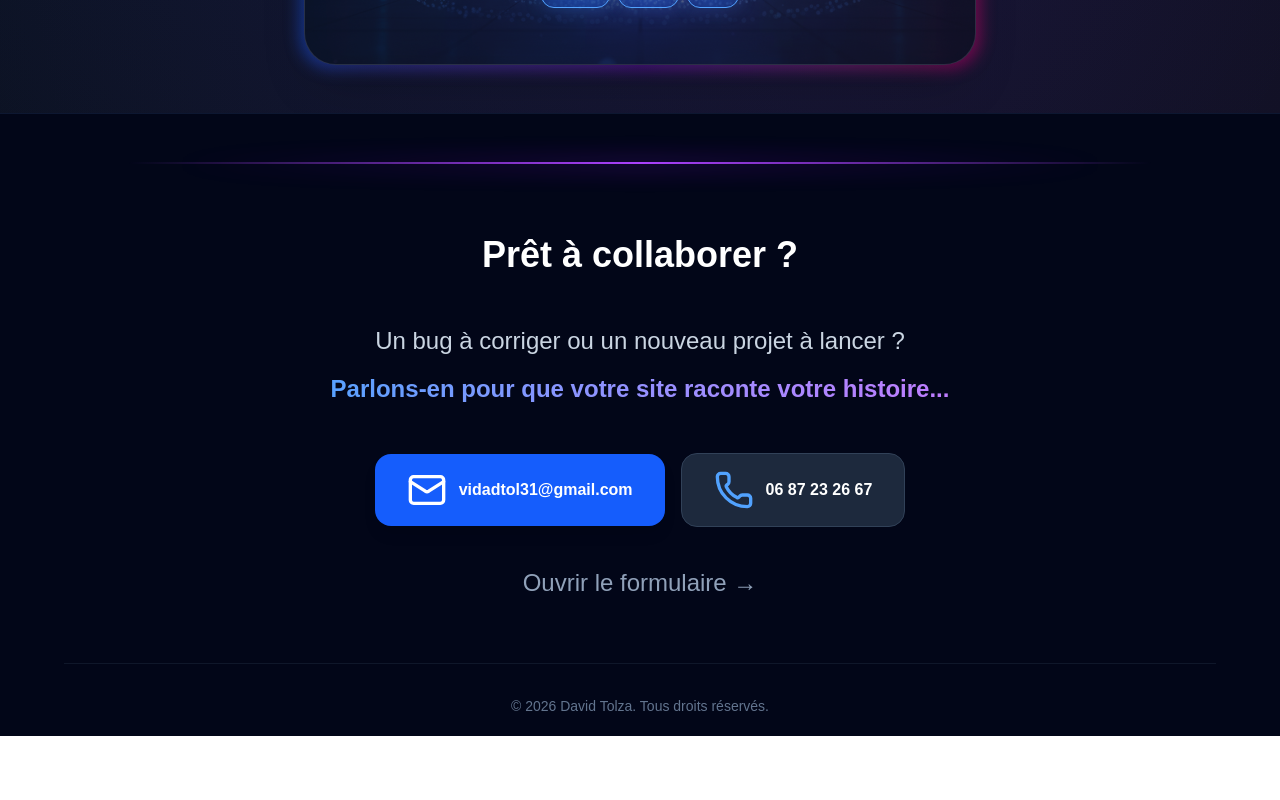
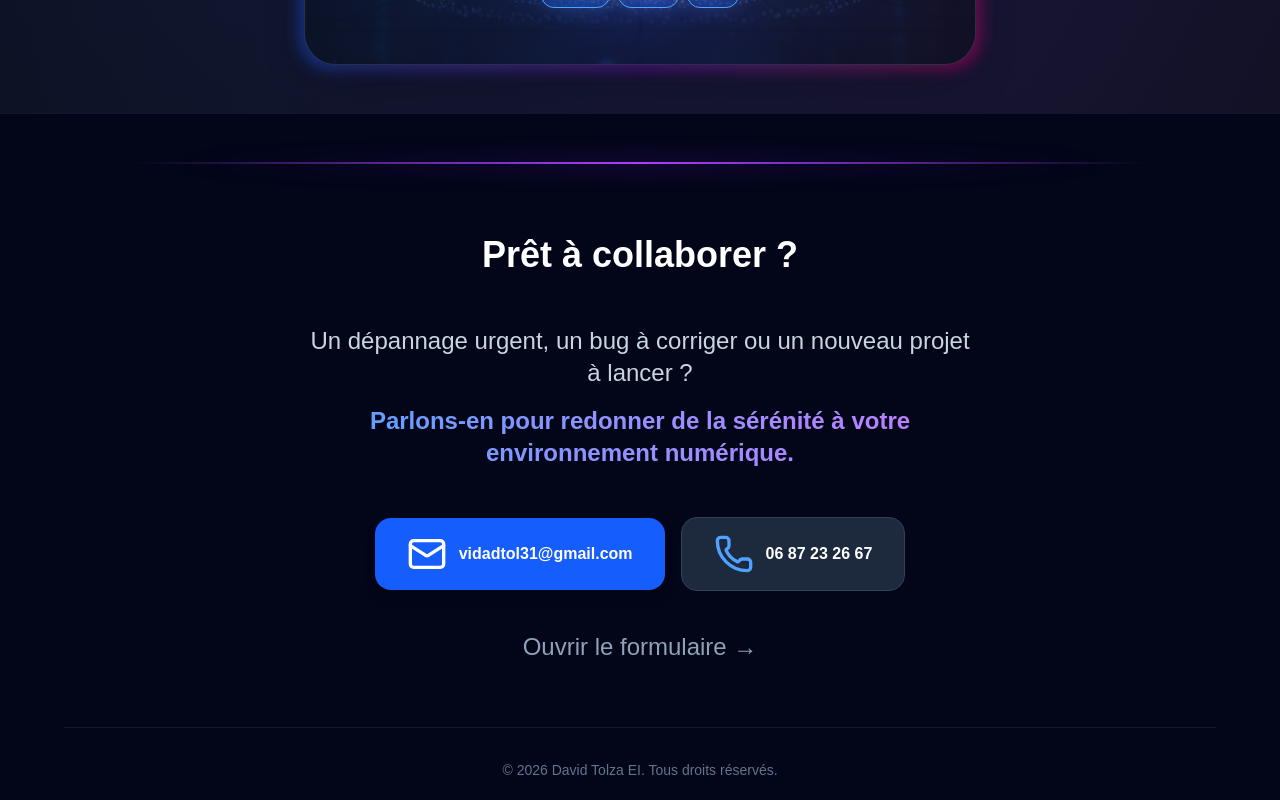
Before and after one commit to VidadTol/david_tolza_portfolio, a Next.js app: page / in a window 1280 px wide. Shown: the part 2965-3765 px from the top of the page. Before the commit the page ends 3701 px from the top, so only its background shows below. Built offline with nearby package versions, Linux system fonts and the light colour scheme.

Commit message:
feat: Enhance footer text for improved clarity and user engagement

```diff
--- a/components/Footer.tsx
+++ b/components/Footer.tsx
@@ -14,9 +14,9 @@ export default function Footer() {
           Prêt à collaborer ?
         </h2>
         <p className="text-slate-300 mb-12 text-lg md:text-2xl max-w-2xl mx-auto text-center space-y-4">
-          Un bug à corriger ou un nouveau projet à lancer ? <br />
+          Un dépannage urgent, un bug à corriger ou un nouveau projet à lancer ? <br />
           <span className="block pt-4 bg-gradient-to-r md:text-1sxl from-blue-400 to-purple-400 bg-clip-text text-transparent font-bold">
-            Parlons-en pour que votre site raconte votre histoire...
+            Parlons-en pour redonner de la sérénité à votre environnement numérique.
           </span>
         </p>
 
@@ -70,7 +70,7 @@ export default function Footer() {
         {/* Copyright */}
         <div className="mt-16 pt-8 border-t border-slate-800/50">
           <p className="text-center text-slate-500 text-xs md:text-sm">
-            © 2026 David Tolza. Tous droits réservés.
+            © 2026 David Tolza EI. Tous droits réservés.
           </p>
         </div>
       </div>
```
